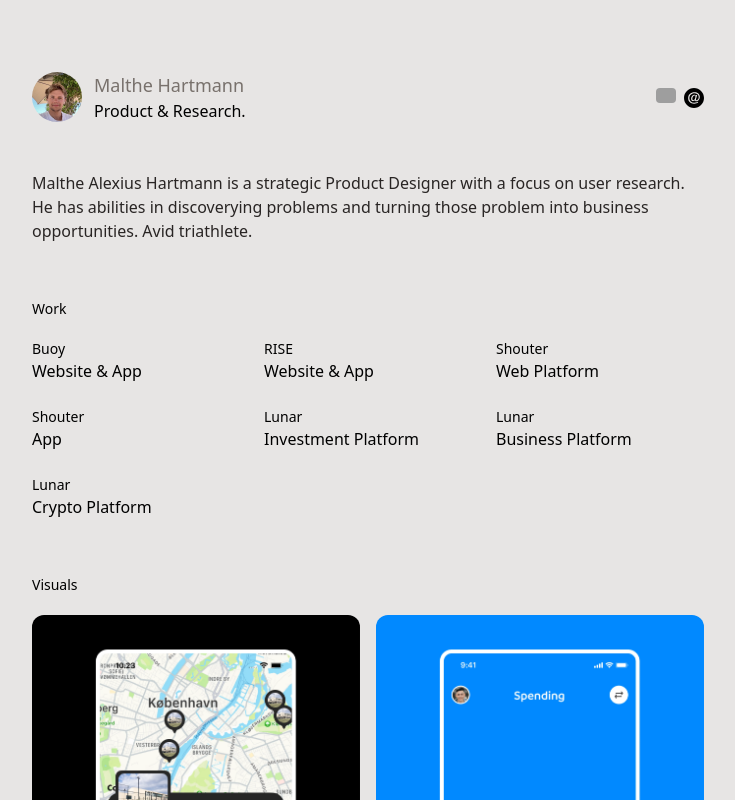
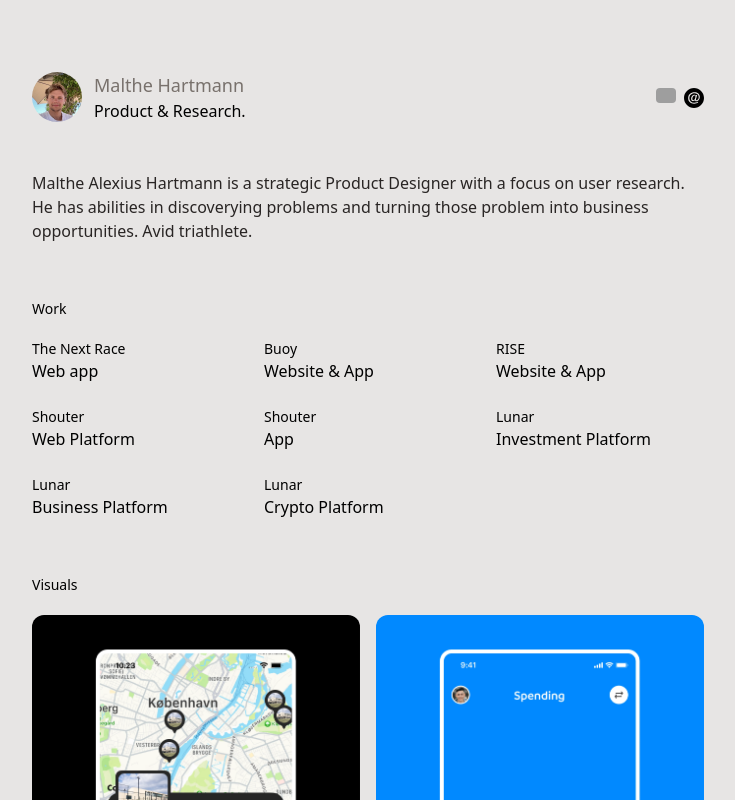
Before and after one commit to malthart/supertinyspace, a Next.js app: page / in a window 1280 px wide. Shown: the top 800 px of the page, without its empty margins (272-1007 px from the left). Built offline with nearby package versions, Linux system fonts and the light colour scheme; grey boxes are pictures that could not be loaded.

Commit message:
Update index.tsx

```diff
--- a/pages/index.tsx
+++ b/pages/index.tsx
@@ -31,10 +31,10 @@
                                 </div>
                                 <div className="my-auto flex flex-row gap-2">
                                     <Link href="https://twitter.com/malthart" target='_blank'>
-                                        <Image src="/twitter.3.ico" alt="" width={20} height={20} className="rounded"/>
+                                        <Image src="/twitter.3.ico" alt="" width={20} height={20} className="rounded" />
                                     </Link>
                                     <Link href="mailto:malthart@icloud.com" target='_blank'>
-                                    <svg xmlns="http://www.w3.org/2000/svg" width="20" height="20" viewBox="0 0 24 24"><path d="M13.718 10.528c0 .792-.268 1.829-.684 2.642-1.009 1.98-3.063 1.967-3.063-.14 0-.786.27-1.799.687-2.58 1.021-1.925 3.06-1.624 3.06.078zm10.282 1.472c0 6.627-5.373 12-12 12s-12-5.373-12-12 5.373-12 12-12 12 5.373 12 12zm-5-1.194c0-3.246-2.631-5.601-6.256-5.601-4.967 0-7.744 3.149-7.744 7.073 0 3.672 2.467 6.517 7.024 6.517 2.52 0 4.124-.726 5.122-1.288l-.687-.991c-1.022.593-2.251 1.136-4.256 1.136-3.429 0-5.733-2.199-5.733-5.473 0-5.714 6.401-6.758 9.214-5.071 2.624 1.642 2.524 5.578.582 7.083-1.034.826-2.199.799-1.821-.756 0 0 1.212-4.489 1.354-4.975h-1.364l-.271.952c-.278-.785-.943-1.295-1.911-1.295-2.018 0-3.722 2.19-3.722 4.783 0 1.73.913 2.804 2.38 2.804 1.283 0 1.95-.726 2.364-1.373-.3 2.898 5.725 1.557 5.725-3.525z"/></svg>
+                                        <svg xmlns="http://www.w3.org/2000/svg" width="20" height="20" viewBox="0 0 24 24"><path d="M13.718 10.528c0 .792-.268 1.829-.684 2.642-1.009 1.98-3.063 1.967-3.063-.14 0-.786.27-1.799.687-2.58 1.021-1.925 3.06-1.624 3.06.078zm10.282 1.472c0 6.627-5.373 12-12 12s-12-5.373-12-12 5.373-12 12-12 12 5.373 12 12zm-5-1.194c0-3.246-2.631-5.601-6.256-5.601-4.967 0-7.744 3.149-7.744 7.073 0 3.672 2.467 6.517 7.024 6.517 2.52 0 4.124-.726 5.122-1.288l-.687-.991c-1.022.593-2.251 1.136-4.256 1.136-3.429 0-5.733-2.199-5.733-5.473 0-5.714 6.401-6.758 9.214-5.071 2.624 1.642 2.524 5.578.582 7.083-1.034.826-2.199.799-1.821-.756 0 0 1.212-4.489 1.354-4.975h-1.364l-.271.952c-.278-.785-.943-1.295-1.911-1.295-2.018 0-3.722 2.19-3.722 4.783 0 1.73.913 2.804 2.38 2.804 1.283 0 1.95-.726 2.364-1.373-.3 2.898 5.725 1.557 5.725-3.525z" /></svg>
                                     </Link>
                                 </div>
                             </div>
@@ -89,6 +89,10 @@
 
                         <div className="flex flex-col gap-2 mb-12">
                             <div className="flex-row justify-between gap-6 grid grid-cols-2 col-span-3 sm:grid-cols-3">
+                                <div className="flex flex-col">
+                                    <p className="text-sm">The Next Race</p>
+                                    <Link className="font-medium hover:underline transition-all duration-500" href="https://www.thenextrace.xyz/">Web app</Link>
+                                </div>
                                 <div className="flex flex-col">
                                     <p className="text-sm">Buoy</p>
                                     <Link className="font-medium hover:underline transition-all duration-500" href="https://www.buoy.rent/">Website & App</Link>
```
